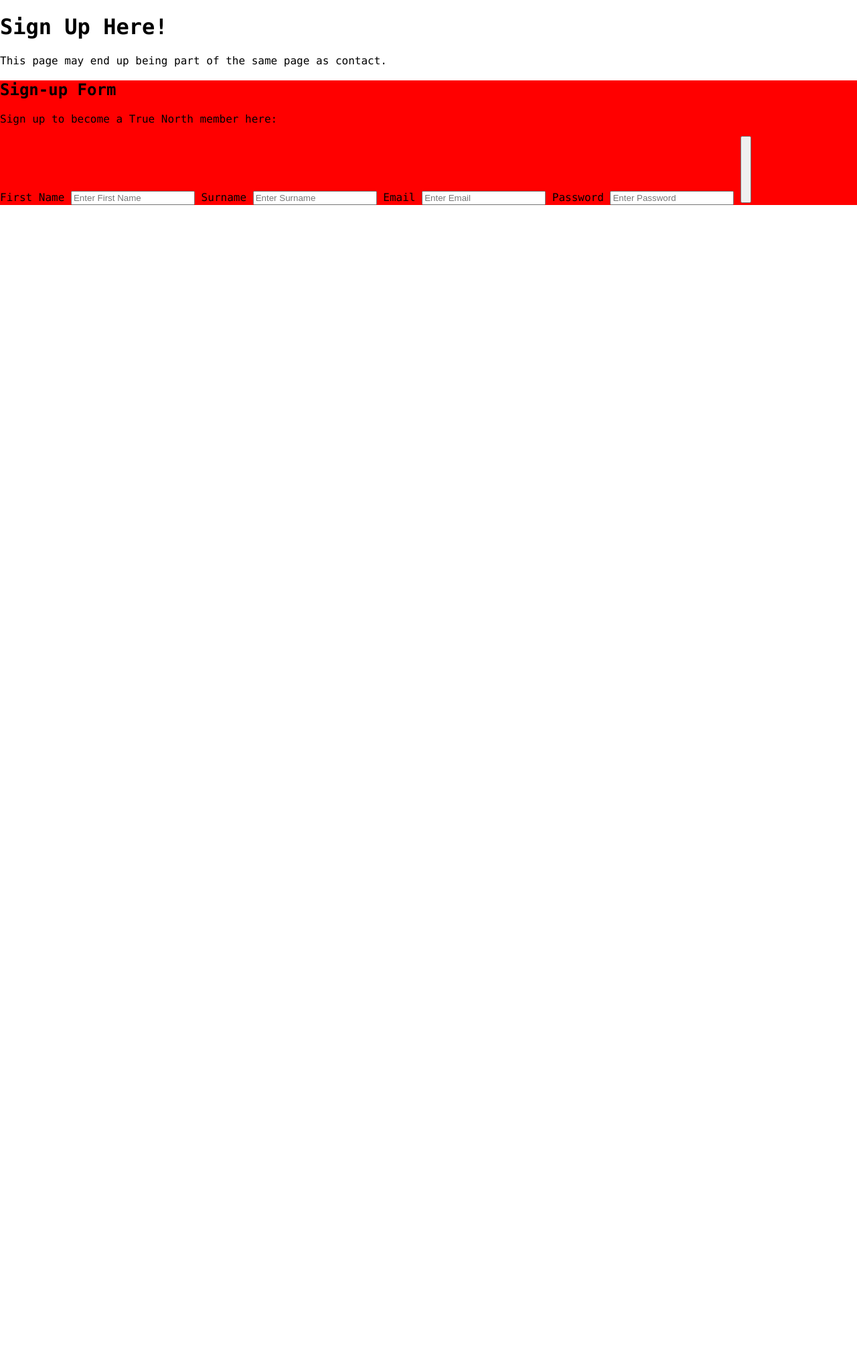
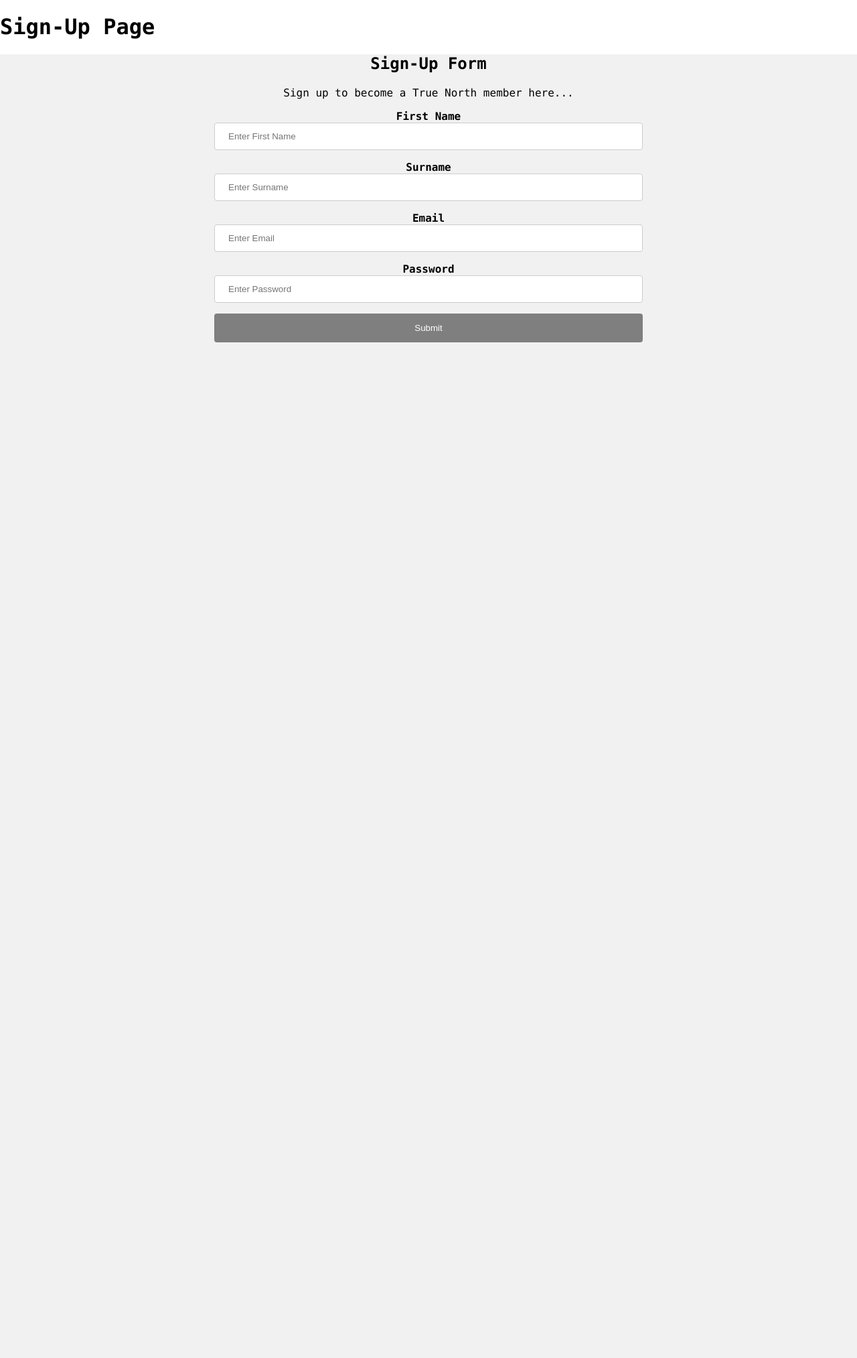
Before and after one commit to benkelly2/KV6002, a PHP site: page /src/signup.php in a window 1280 px wide. Shown: the part 110-2137 px from the top of the page at 67% size. Before the commit the page ends 416 px from the top, so only its background shows below. Run offline with PHP 8.4, Linux system fonts and the light colour scheme.

Commit message:
sorted login form out abit

```diff
--- a/TrueNorth Surfing/css/signup.css
+++ b/TrueNorth Surfing/css/signup.css
@@ -1,8 +1,93 @@
+.container {
+    background-color: #F1F1F1;
+    text-align: center;
+}
 
-.container {
-    background-color: red;
+.form-container {
+    width: 50%;
+    margin: auto;
+    display: grid;
+    grid-template-columns: 1fr 4fr;
+    grid-template-rows: 1fr 1fr 1fr 1fr 1fr;
+    gap: 2em 2em;
+    grid-auto-flow: row;
+    grid-template-areas:
+        "firstNameLabel firstname"
+        "lastNameLabel lastname"
+        "emailLabel email"
+        "passwordLabel password"
+        "submit submit";
+}
+
+.firstname { grid-area: firstname; }
+
+.firstNameLabel { grid-area: firstNameLabel; }
+
+.lastname { grid-area: lastname; }
+
+.lastNameLabel { grid-area: lastNameLabel; }
+
+.email { grid-area: email; }
+
+.emailLabel { grid-area: emailLabel; }
+
+.password { grid-area: password; }
+
+.passwordLabel { grid-area: passwordLabel; }
+
+.submit { grid-area: submit; }
+
+.form-container div {
+    margin-bottom: 1em;
+}
+
+.form-container label {
+    font-weight: bold;
 }
 
 .sign-up-button {
     height: 100px;
 }
+
+input[type=text] {
+    width: 50vw;
+    padding: 12px 20px;
+    margin: auto;
+    display: inline-block;
+    border: 1px solid #ccc;
+    border-radius: 4px;
+    box-sizing: border-box;
+}
+
+input[type=password] {
+    width: 50vw;
+    padding: 12px 20px;
+    margin: auto;
+    display: inline-block;
+    border: 1px solid #ccc;
+    border-radius: 4px;
+    box-sizing: border-box;
+}
+
+input[type=text]:focus {
+    border-color:#333;
+}
+
+input[type=password]:focus {
+    border-color:#333;
+}
+
+input[type=submit] {
+    width: 50vw;
+    background-color: #7F7F7F;
+    color: white;
+    padding: 14px 20px;
+    margin: auto;
+    border: none;
+    border-radius: 4px;
+    cursor: pointer;
+}
+
+input[type=submit]:hover {
+    background-color: #6b6b6b;
+  }
--- a/TrueNorth Surfing/src/signup.php
+++ b/TrueNorth Surfing/src/signup.php
@@ -20,28 +20,39 @@
         </div>
     </div>
 
-    <h1>Sign Up Here!</h1>
-    <p>This page may end up being part of the same page as contact.</p>
-    <form action=""> <!-- Change action to php script when ready -->
-        <div class="container">
-            <h2>Sign-up Form</h2>
-            <p>Sign up to become a True North member here:</p>
+    <h1>Sign-Up Page</h1>
 
-            <label >First Name</label> <!-- maybe make this bold with CSS -->
-            <input type="text" placeholder="Enter First Name" name="firstname" required>
+    <div class="container">
 
-            <label >Surname</label> <!-- maybe make this bold with CSS -->
-            <input type="text" placeholder="Enter Surname" name="surname" required>
+        <h2>Sign-Up Form</h2>
+        <p>Sign up to become a True North member here...</p>
 
-            <label >Email</label> <!-- maybe make this bold with CSS -->
-            <input type="text" placeholder="Enter Email" name="email" required>
+        <div class="form-container" id="sign-up-form"> <!-- Change action to php script when ready -->
+            <form action="./scripts/processForm.php">
+                <div>
+                    <label class="firstnameLabel">First Name</label> <!-- maybe make this bold with CSS -->
+                    <input type="text" class="firstname" placeholder="Enter First Name" name="firstname" required>
+                </div>
 
-            <label >Password</label> <!-- maybe make this bold with CSS -->
-            <input type="password" placeholder="Enter Password" name="password " required>
+                <div>
+                    <label class="lastnameLabel">Surname</label> <!-- maybe make this bold with CSS -->
+                    <input type="text" class="lastname" placeholder="Enter Surname" name="surname" required>
+                </div>
 
-            <button class="sign-up-button" label="Sign Up"></button> <!-- Should add action=signUpFunction() or something -->
+                <div>
+                    <label class="emailLabel">Email</label> <!-- maybe make this bold with CSS -->
+                    <input type="text" class="email" placeholder="Enter Email" name="email" required>
+                </div>
+
+                <div>
+                    <label class="passwordLabel">Password</label> <!-- maybe make this bold with CSS -->
+                    <input type="password" class="password" placeholder="Enter Password" name="password " required>
+                </div>
+
+                <input type="submit" class="submit" value="Submit">
+            </form>
         </div>
-    </form>
+    </div>
 
 </body>
 </html>
```
Also changed, not shown: TrueNorth Surfing/index.php (+0 -8 lines), TrueNorth Surfing/src/scripts/processForm.php (added, +20 -0 lines).
